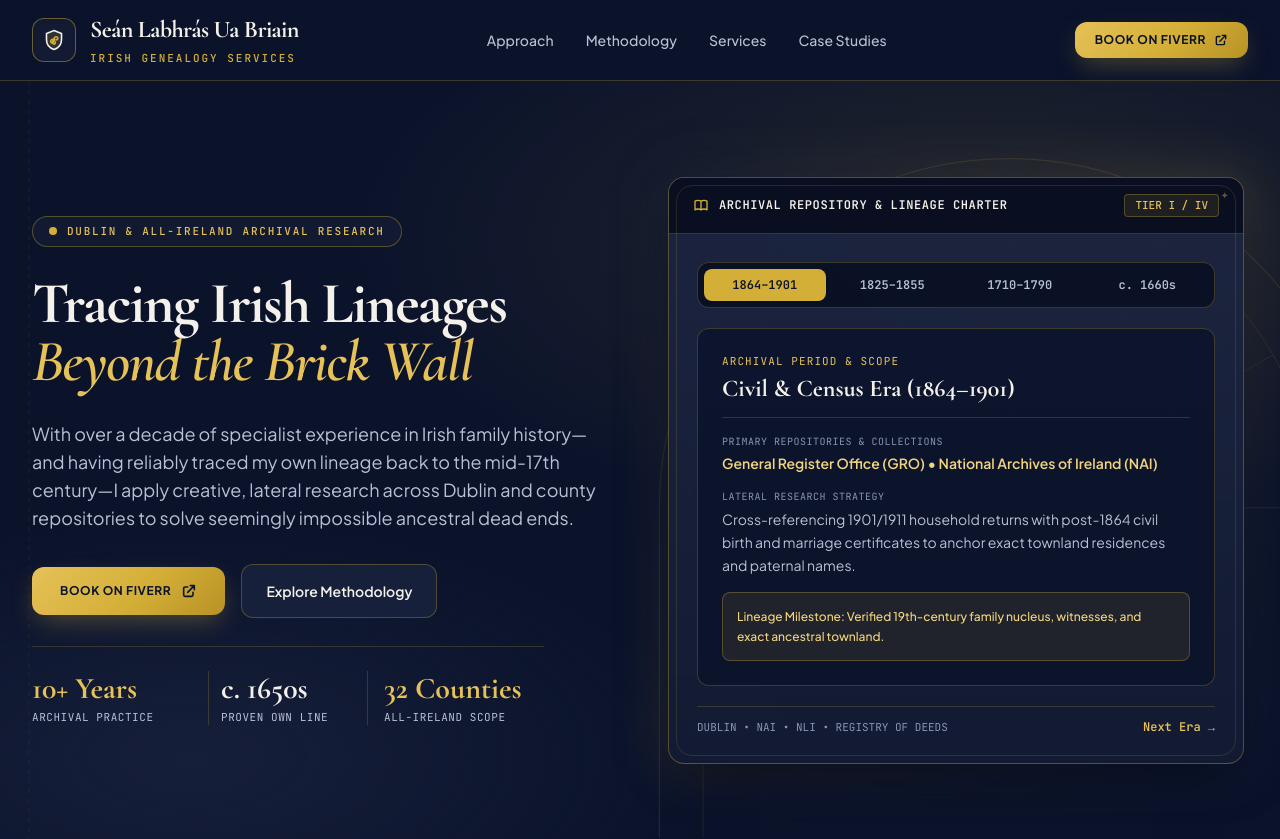
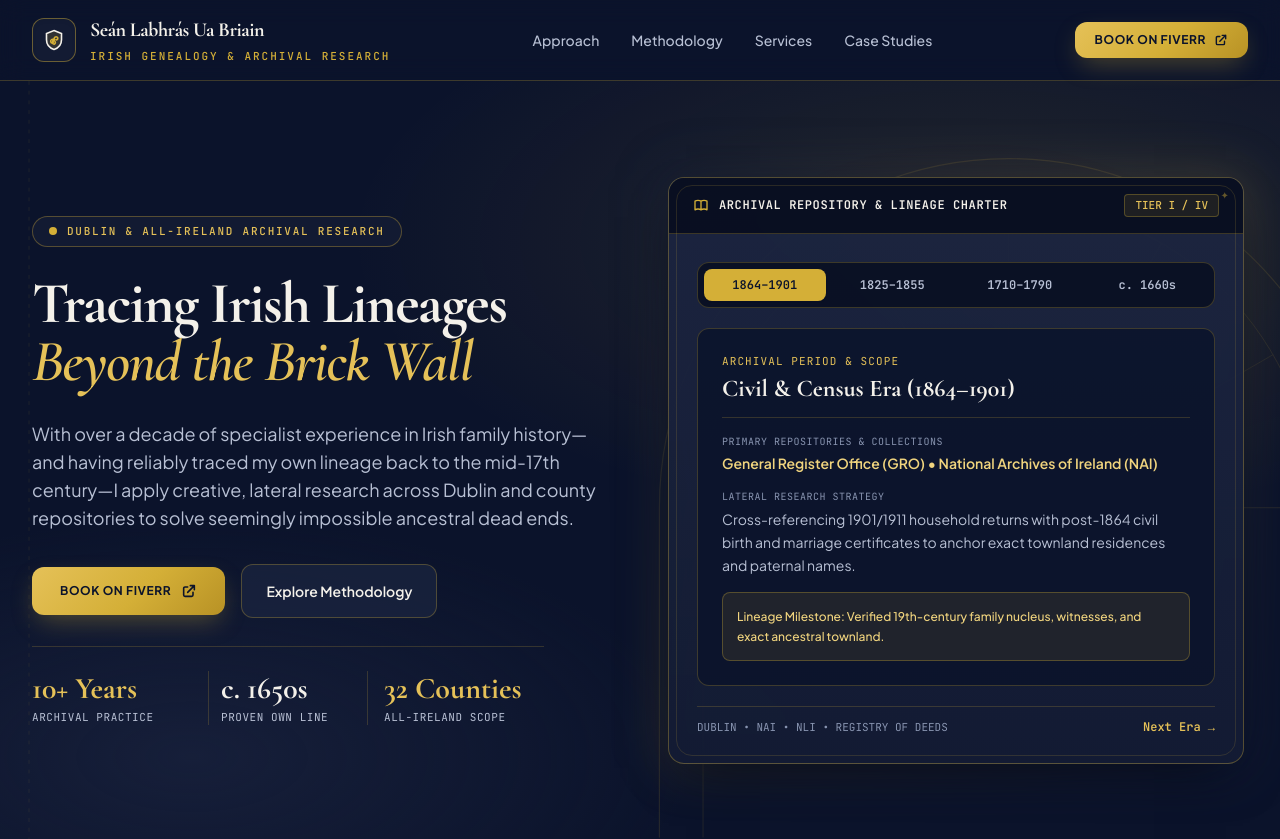
Before and after one commit to seanobriain/seanobriain.github.io, a plain HTML site: page index4.html in a window 1280 px wide. Shown: the top 839 px of the page. Drawn offline with nearby package versions, Linux system fonts and the light colour scheme.

Commit message:
Update index4.html

```diff
--- a/index4.html
+++ b/index4.html
@@ -161,11 +161,11 @@
                         </svg>
                     </div>
                     <div class="flex flex-col">
-                        <span class="font-serif font-bold text-xl sm:text-2xl tracking-tight text-ivory-200 leading-none">
+                        <span class="font-serif font-bold text-lg sm:text-xl tracking-tight text-ivory-200 leading-none">
                             Seán Labhrás Ua Briain
                         </span>
                         <span class="font-mono text-[10px] sm:text-[11px] font-medium text-goldleaf-500 tracking-[0.18em] uppercase mt-1">
-                            IRISH GENEALOGY SERVICES
+                            IRISH GENEALOGY & ARCHIVAL RESEARCH
                         </span>
                     </div>
                 </a>
```
